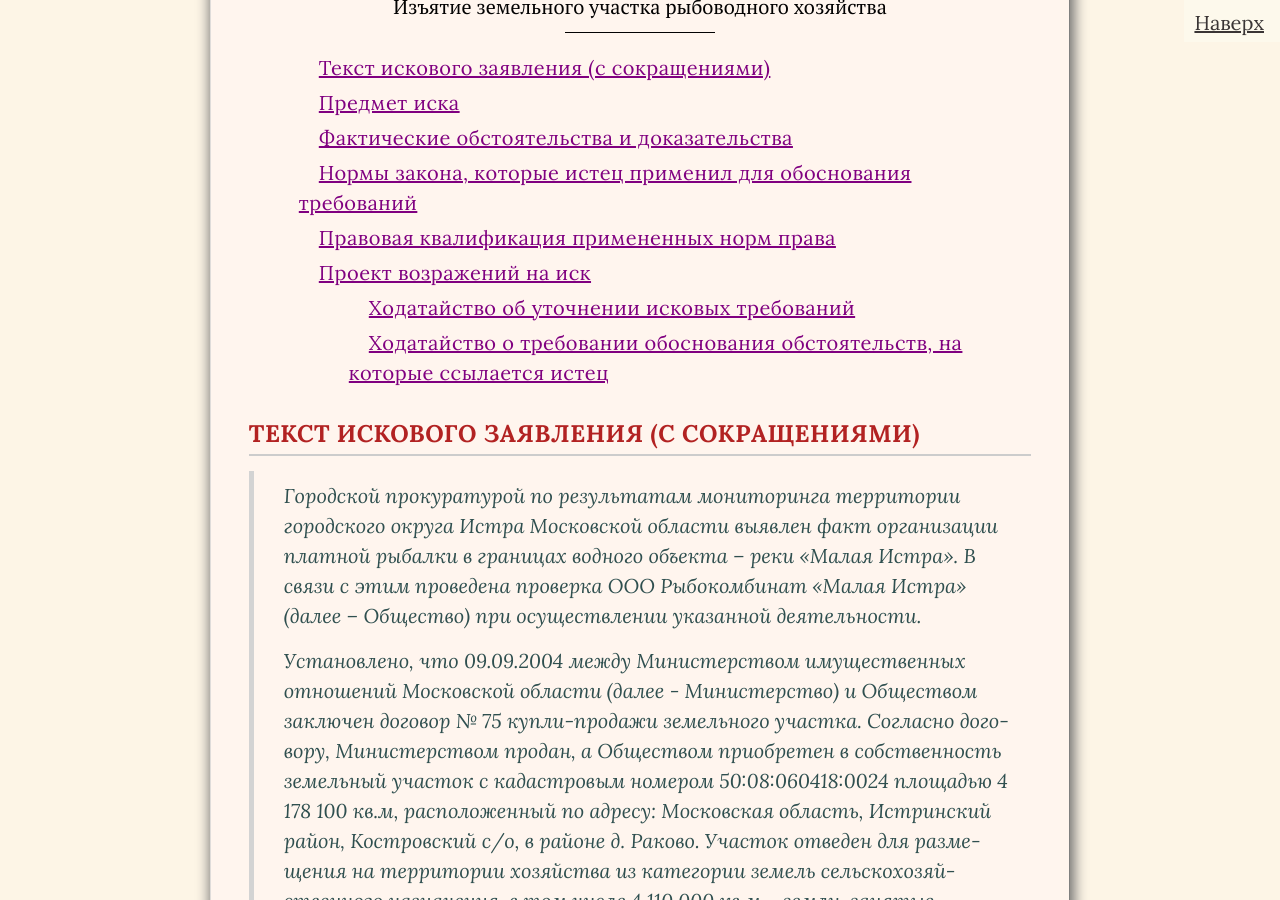
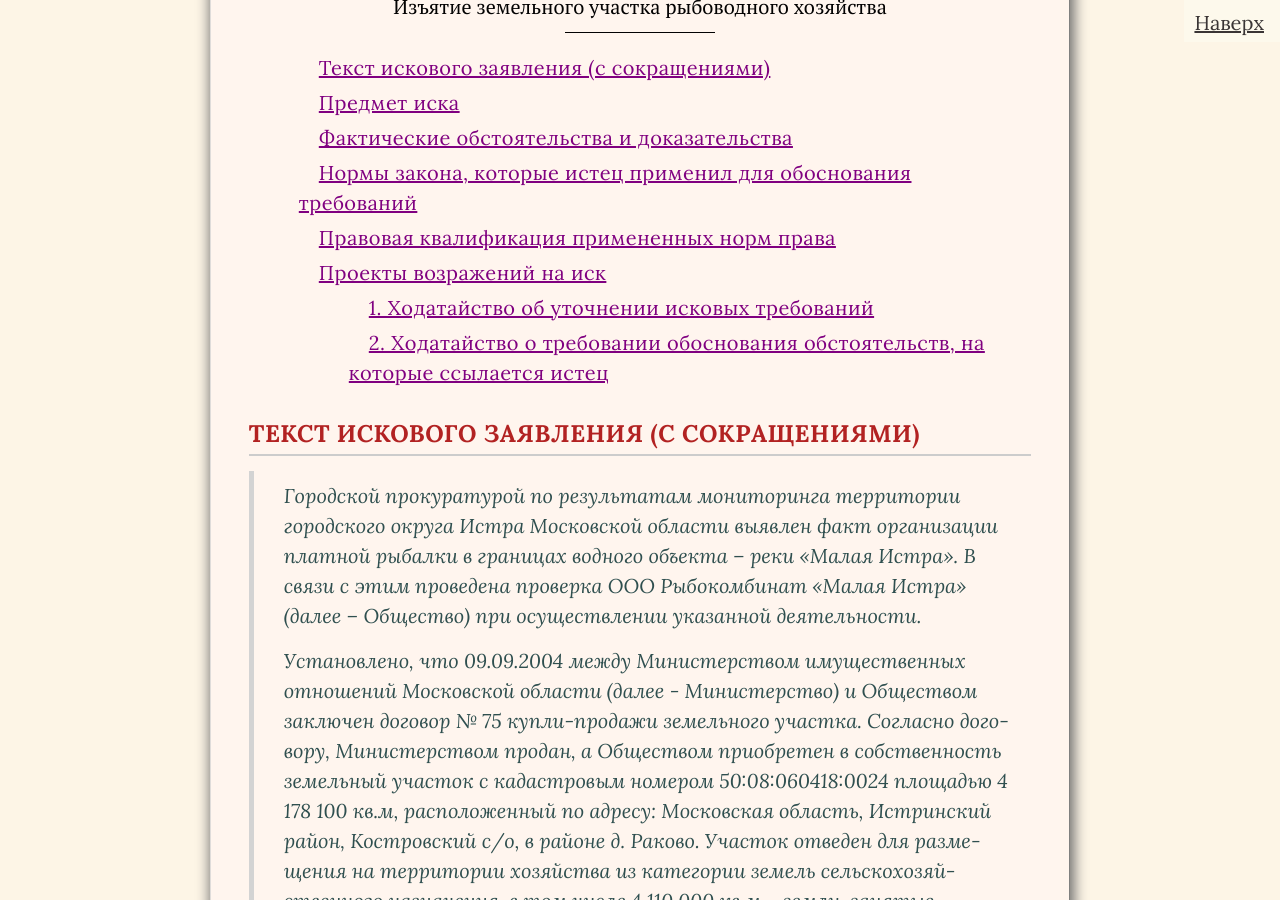
Before and after one commit to SergSi/land-use-art, a Jekyll site: the page built from _posts/2025-03-16-iskvod.md, in a window 1280 px wide and 900 px high, scrolled down 370 px. Built offline with Jekyll 4.4.1, drawn with Linux system fonts in a browser that asks for light colours; some web fonts are replaced; some of the changed text lies outside the part shown.

Commit message:
Update 2025-03-16-iskvod.md

```diff
--- a/_posts/2025-03-16-iskvod.md
+++ b/_posts/2025-03-16-iskvod.md
@@ -282,9 +282,9 @@ author: С. И. Ивасюк
 
 Применение положений законодательства РСФСР и СССР в современных условиях Российской Федерации допустимо только в исключительных случаях и при соблюдении определенных условий. Исключительность условий предлагаемого истцом изъятия земельного участка в исковом заявлении не приведена.
 
-## Проект возражений на иск
+## Проекты возражений на иск
 
-### Ходатайство об уточнении исковых требований
+### 1. Ходатайство об уточнении исковых требований
 
 В производстве Истринского городского суда находится гражданское дело № 2-1283/21 по иску Истринского городского прокурора Московской области к ООО Рыбокомбинат «Малая Истра»  об истребовании из чужого незаконного владения земельного участка.
 
@@ -352,7 +352,7 @@ author: С. И. Ивасюк
 
 1. Обязать истца уточнить исковые требования и обосновать применение норм закона, на которые он ссылается в обоснование возможности истребовать из чужого незаконного владения ООО «Рыбокомбинат «МАЛАЯ ИСТРА» в собственность Российской Федерации части земельного участка с кадастровым номером 50:08:0060418:44.
 
-### Ходатайство о требовании обоснования обстоятельств, на которые ссылается истец
+### 2. Ходатайство о требовании обоснования обстоятельств, на которые ссылается истец
 
 В производстве Истринского городского суда находится гражданское дело № 2-1283/21 по иску Истринского городского прокурора Московской области к ООО Рыбокомбинат «Малая Истра»  об истребовании из чужого незаконного владения земельного участка.
 
```
